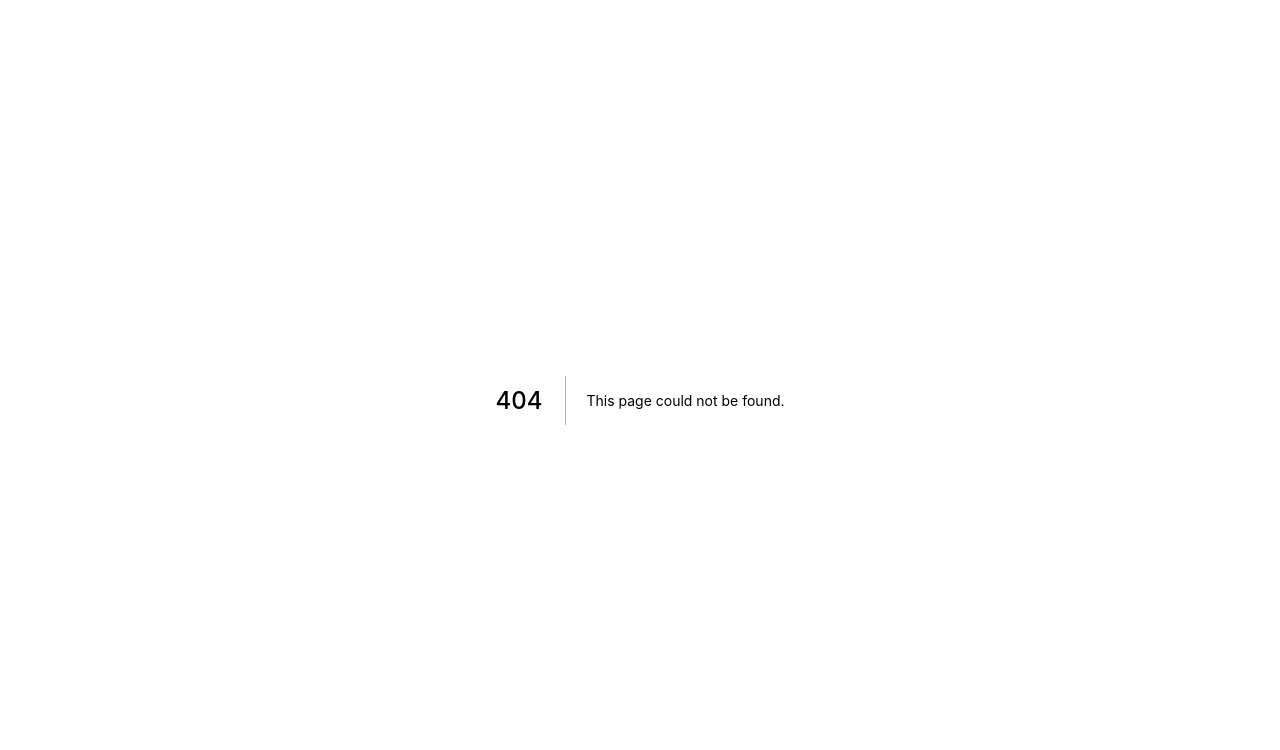
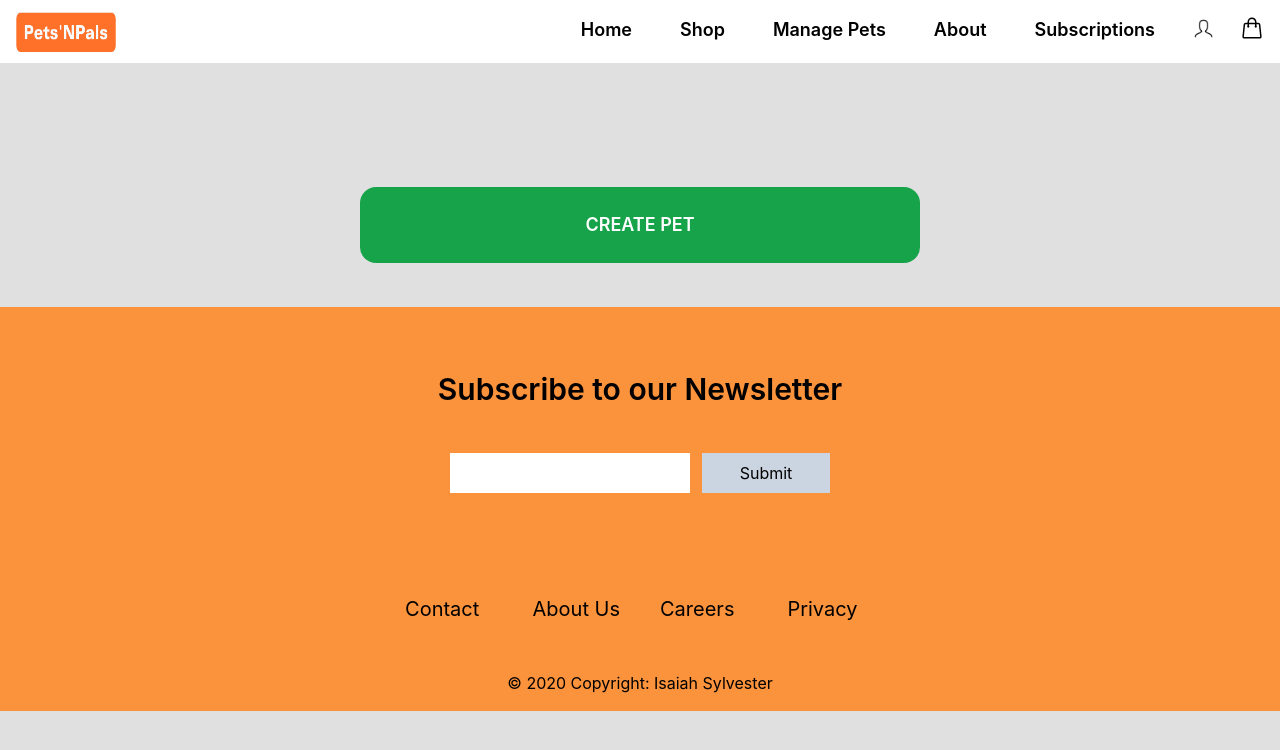
Before and after one commit to Isaiahsylnol/pets_n_pals, a Next.js app in the folder client/: page /manage-pets in a window 1280 px wide. Before the commit this address had no page. Shown: the top 750 px of the page. Built offline with nearby package versions, Linux system fonts and the light colour scheme.

Commit message:
Manage & view registered pet data on Manage pet screen, redefined shop product grid

```diff
--- a/client/components/Header.js
+++ b/client/components/Header.js
@@ -54,7 +54,7 @@ function Header(props) {
                 <Link href="/shop">Shop</Link>
               </li>
               <li className="border-b border-gray-400 my-8 uppercase">
-                <Link href="/manage_pets">Manage Pets</Link>
+                <Link href="/manage-pets">Manage Pets</Link>
               </li>
               <li className="border-b border-gray-400 my-8 uppercase">
                 <Link href="/about">About</Link>
@@ -95,7 +95,7 @@ function Header(props) {
             </Link>
           </li>
           <li>
-            <Link href="/manage_pets">
+            <Link href="/manage-pets">
               <a className="rounded-lg text-lg font-semibold p-3 duration-300 hover:text-orange-500">
                 Manage Pets
               </a>
--- a/client/components/PetCard.js
+++ b/client/components/PetCard.js
@@ -105,12 +105,12 @@ function PetCard({ image, data }) {
         </div>
       ) : (
         <div className="float-right p-3">
-          <button onClick={editToggle}>Edit</button>
+          <button onClick={editToggle} className="bg-slate-700 p-2 rounded-2xl">
+            Edit
+          </button>
         </div>
       )}
-      <div className="p-3">
-        <Image src={image} alt="Pet thumbnail" width={72} height={76} />
-      </div>
+
       {toggle ? (
         <div className="m-4">
           <EditPetForm
@@ -129,10 +129,19 @@ function PetCard({ image, data }) {
         </div>
       ) : (
         <>
-          <div className="grid grid-cols-2 md:grid-cols-4 lg:grid-cols-1 pl-4 text-xl rounded-xl">
-            <div>
-              <h2 className="font-semibold ">{name}</h2>
-              <h4>{breed}</h4>
+          <div className="p-8 text-lg rounded-xl">
+            <div className="sm:flex gap-12 items-center">
+              <div>
+                <Image src={image} alt="Pet thumbnail" width={72} height={76} />
+              </div>
+              <div>
+                <h2 className="font-semibold text-2xl">{name}</h2>
+                <h4>{breed}</h4>
+              </div>
+              <div>
+                <h4>{age} years old</h4>
+                <h4>{weight}lbs</h4>
+              </div>
             </div>
           </div>{" "}
         </>
--- /dev/null
+++ b/client/pages/manage-pets.js
@@ -0,0 +1,69 @@
+import Head from "next/head";
+import PropTypes from "prop-types";
+import Header from "../components/Header.js";
+import Footer from "../components/Footer";
+import PetCard from "../components/PetCard.js";
+import { useSelector } from "react-redux";
+import CreatePetModal from "../components/Modal/CreatePetModal";
+import ModalService from "../components/Modal/services/ModalService";
+import React, { useEffect, useState } from "react";
+
+function ManagePets(props) {
+  const { user: currentUser } = useSelector((state) => state.auth);
+  const [cartItems, setCartItems] = useState([]);
+  const [user, setUser] = useState();
+
+  const addModal = (modal) => {
+    ModalService.open(modal);
+  };
+
+  useEffect(() => {
+    setUser(currentUser);
+    setCartItems(
+      localStorage.getItem("cartItems")
+        ? JSON.parse(localStorage.getItem("cartItems"))
+        : []
+    );
+  }, [currentUser]);
+
+  return (
+    <div className="justify-center w-full">
+      <Head>
+        <title>Profile</title>
+        <link rel="icon" href="/favicon.ico" />
+      </Head>
+      <Header countCartItems={cartItems.length} />
+      <main className="mt-20 grid-cols-1 mx-auto sm:flex justify-center gap-6 p-11 md:grid-cols-2 lg:grid-cols-2">
+        {/* User profile widget - START */}
+        <div className="w-full max-w-2xl">
+          <button
+            onClick={() => addModal(CreatePetModal)}
+            className="flex bg-green-600 hover:bg-green-500 p-6 mt-10 sm:mt-0 w-5/6 mx-auto justify-center text-lg font-semibold text-white uppercase rounded-2xl"
+          >
+            Create Pet
+          </button>
+          {user?.pets?.map((pet) => {
+            return (
+              <li
+                key={pet?._id}
+                className="p-5 rounded-xl h-min"
+                style={{ listStyle: "none" }}
+              >
+                {
+                  <PetCard
+                    data={pet}
+                    image={require("/assets/default_pet_profile.png")}
+                  />
+                }
+              </li>
+            );
+          })}
+        </div>
+        {/* grid nested  */}
+      </main>
+      <Footer />
+    </div>
+  );
+}
+
+export default ManagePets;
--- a/client/pages/profile.js
+++ b/client/pages/profile.js
@@ -1,4 +1,5 @@
 import Head from "next/head";
+import Image from "next/image";
 import Header from "../components/Header.js";
 import Footer from "../components/Footer";
 import PetCard from "../components/PetCard.js";
@@ -39,9 +40,9 @@ export default function Profile() {
           <link rel="icon" href="/favicon.ico" />
         </Head>
         <Header countCartItems={cartItems.length} />
-        <div className="mt-20 grid-cols-1 mx-auto sm:flex justify-center gap-6 p-11 md:grid-cols-2 lg:grid-cols-2">
+        <main className="grid-cols-1 h-screen mx-auto sm:flex justify-center gap-6 p-11 md:grid-cols-2 lg:grid-cols-2">
           {/* User profile widget - START */}
-          <div className="h-min w-full sm:w-3/4 lg:w-2/5 rounded-xl border-2 border-gray-300 bg-gray-100 p-6 text-6xl">
+          <div className="h-min w-full sm:w-3/4 lg:w-2/5 rounded-xl border-2 border-gray-300 bg-gray-100 p-6 text-6xl max-w-lg">
             {/* Edit User Profile Button - START */}
             <div className="w-full float-right">
               <button className="h-11 text-base float-right rounded py-2 px-4 font-bold hover:border-2 hover:text-orange-500">
@@ -76,30 +77,23 @@ export default function Profile() {
           </div>
           {/* grid nested  */}
           <div className="w-full max-w-xl">
-            <button
-              onClick={() => addModal(CreatePetModal)}
-              className="flex bg-green-600 hover:bg-green-500 p-6 mt-10 sm:mt-0 w-5/6 mx-auto justify-center text-lg font-semibold text-white uppercase rounded-2xl"
-            >
-              Create Pet
-            </button>
             {user?.pets?.map((pet) => {
               return (
-                <li
-                  key={pet?._id}
-                  className="p-5 rounded-xl h-min"
-                  style={{ listStyle: "none" }}
-                >
-                  {
-                    <PetCard
-                      data={pet}
-                      image={require("/assets/default_pet_profile.png")}
+                <div className="bg-slate-500 p-4 text-white rounded-xl mt-6 sm:m-5">
+                  <div className="flex p-2 gap-5 items-center">
+                    <Image
+                      src={require("/assets/default_pet_profile.png")}
+                      alt="Pet thumbnail"
+                      width={72}
+                      height={76}
                     />
-                  }
-                </li>
+                    <h2 className="font-semibold text-xl">{pet.name}</h2>
+                  </div>
+                </div>
               );
             })}
           </div>
-        </div>
+        </main>
         <Footer />
       </div>
     );
--- a/client/pages/shop.js
+++ b/client/pages/shop.js
@@ -27,7 +27,7 @@ export default function Shop() {
       <Header countCartItems={cartItems.length} />
       <main>
         {/* Shop items - Flex Grid */}
-        <div className="flex flex-wrap sm:m-14    ">
+        <div className="w-fit mx-auto grid grid-cols-1 xl:grid-cols-4 lg:grid-cols-3 md:grid-cols-2 justify-center mt-10 mb-5">
           {products?.data?.map((item) => {
             return <ProductCard key={item.sku} item={item} />;
           })}
```
